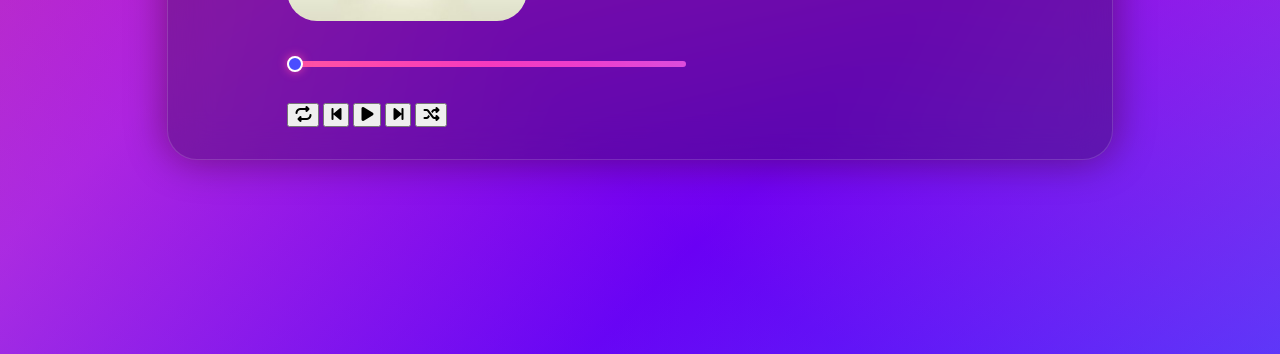
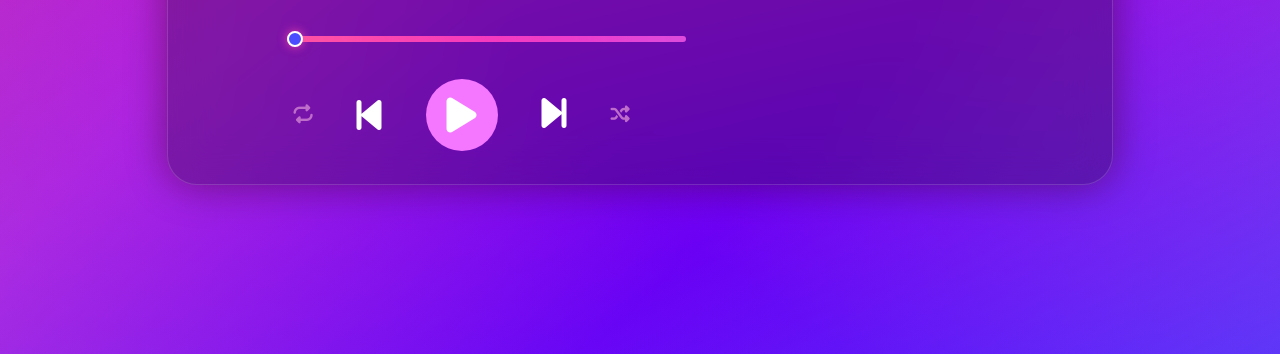
Before and after one commit to SinaPrj-web/Music-Player-WebApp, a plain HTML site: page index.html in a window 1280 px wide. Shown: the part 446-800 px from the top of the page. Drawn offline with Linux system fonts and the light colour scheme.

Commit message:
coding buttons styles

```diff
--- a/assesst/styles/style.css
+++ b/assesst/styles/style.css
@@ -173,22 +173,61 @@ input[type="range"]::-moz-range-thumb{
 }
 
 .control-container{
-
+  display: flex;
+    align-items: center;
+    justify-content: center;
+    gap: 2rem;
+}
+.control-container button {
+  appearance: none;
+  background: none;
+  border: none;
+  outline: none;
 }
 .repeat-btn{
-
+  color: var(--icon-muted);
+  cursor: pointer;
+  font-size: 1.2rem;
 }
-.previous-btn{
-
+.previous-btn i{
+  color: var(--icon-main);
+  font-size: 2.5rem;
+  cursor: pointer;
 }
 .play-btn{
-
+    color: var(--icon-main);
+    font-size: 2.5rem;
+    position: relative;
+    cursor: pointer;
+    display: flex;
+    align-items: center;
+    justify-content: center;
+}
+#play-btn{
+    background-color: var(--icon-secondary);
+    padding: 1rem;
+    border-radius: 999px;
+    width: 2.5rem;
+    height: 2.5rem;
+    display: flex;
+    align-items: center;
+    justify-content: center;
+}
+#pause-btn {
+  position: absolute;
+  display: none;
 }
 .next-btn{
-
+  color: var(--icon-main);
+  font-size: 2.5rem;
+}
+.next-btn i{
+  cursor: pointer;
 }
 .shuffle-btn{
-
+  color: var(--icon-muted);
+  cursor: pointer;
+  font-size: 1.2rem;
 }
 .playlst-container{
 
--- a/index.html
+++ b/index.html
@@ -40,7 +40,8 @@
                 </button>
 
                 <button class="play-btn">
-                    <i class="fa-solid fa-play"></i>
+                    <i id="play-btn" class="fa-solid fa-play"></i>
+                    <i id="pause-btn" class="fa-solid fa-pause"></i>
                 </button>
 
                 <button  class="next-btn">
```
